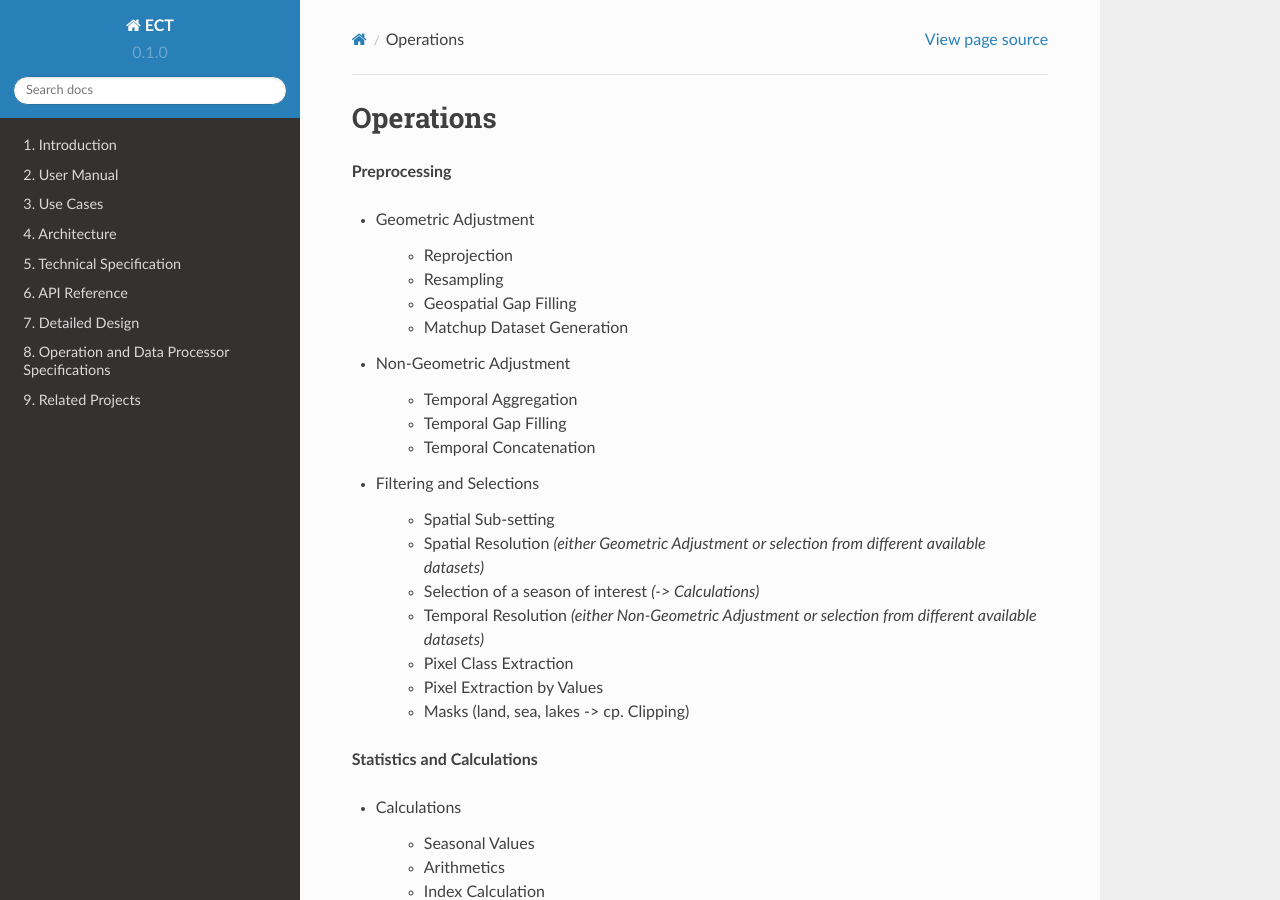
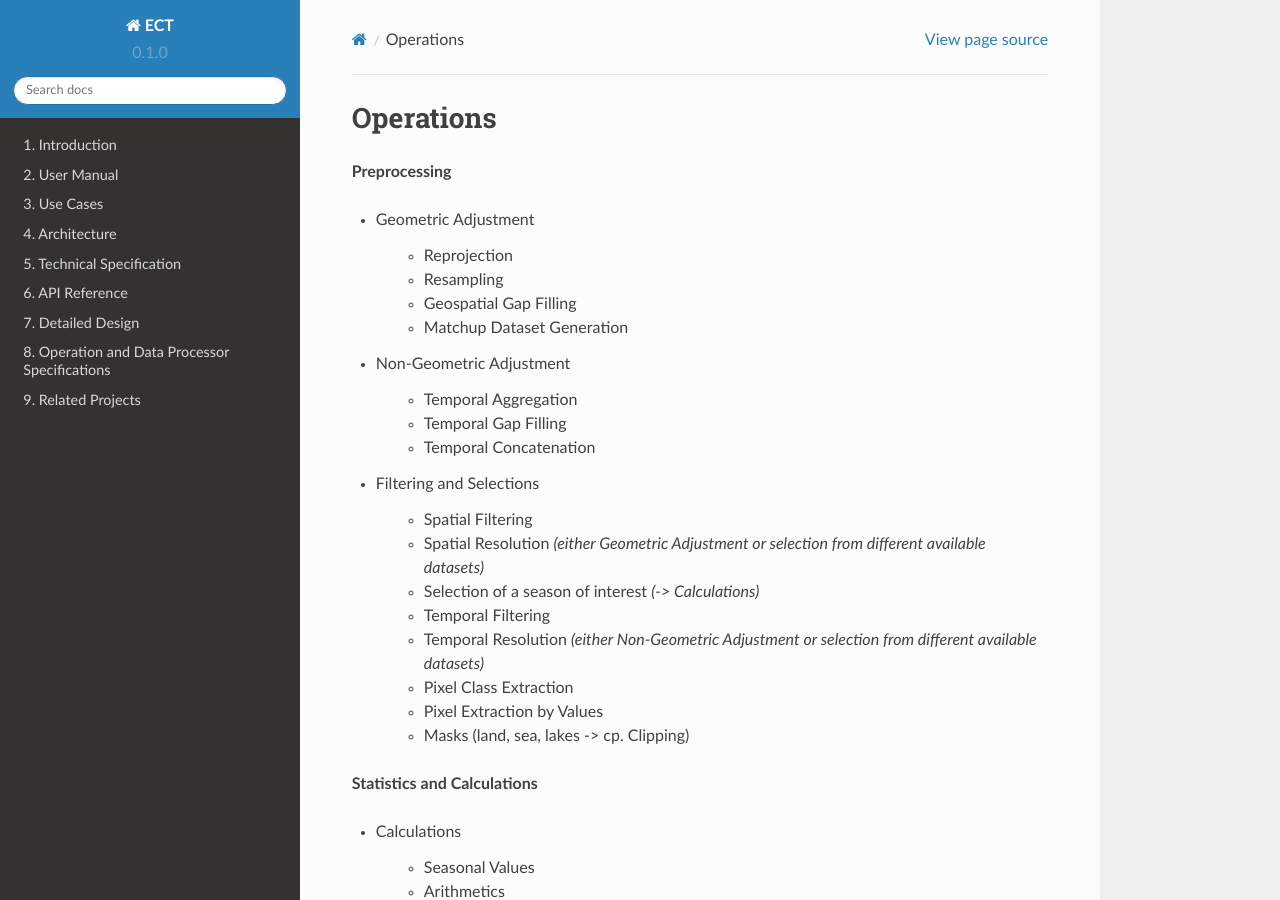
Before and after one commit to CCI-Tools/cate, a Sphinx documentation site: the page built from doc/source/op_specs/op_spec_overview.rst, in a window 1280 px wide and 900 px high. Built offline with Sphinx 7.4.7 and the Read the Docs theme 2.0.0, drawn with Linux system fonts in a browser that asks for light colours; pages that are not in the unit, such as notebooks, are missing from menus.

Commit message:
Update op_spec_overview.rst

```diff
--- a/doc/source/op_specs/op_spec_overview.rst
+++ b/doc/source/op_specs/op_spec_overview.rst
@@ -18,9 +18,10 @@ Operations
 
 - Filtering and Selections
 
-	- Spatial Sub-setting
+	- Spatial Filtering
 	- Spatial Resolution *(either Geometric Adjustment or selection from different available datasets)*
 	- Selection of a season of interest *(-> Calculations)*
+	- Temporal Filtering
 	- Temporal Resolution *(either Non-Geometric Adjustment or selection from different available datasets)*
 	- Pixel Class Extraction
 	- Pixel Extraction by Values
```
